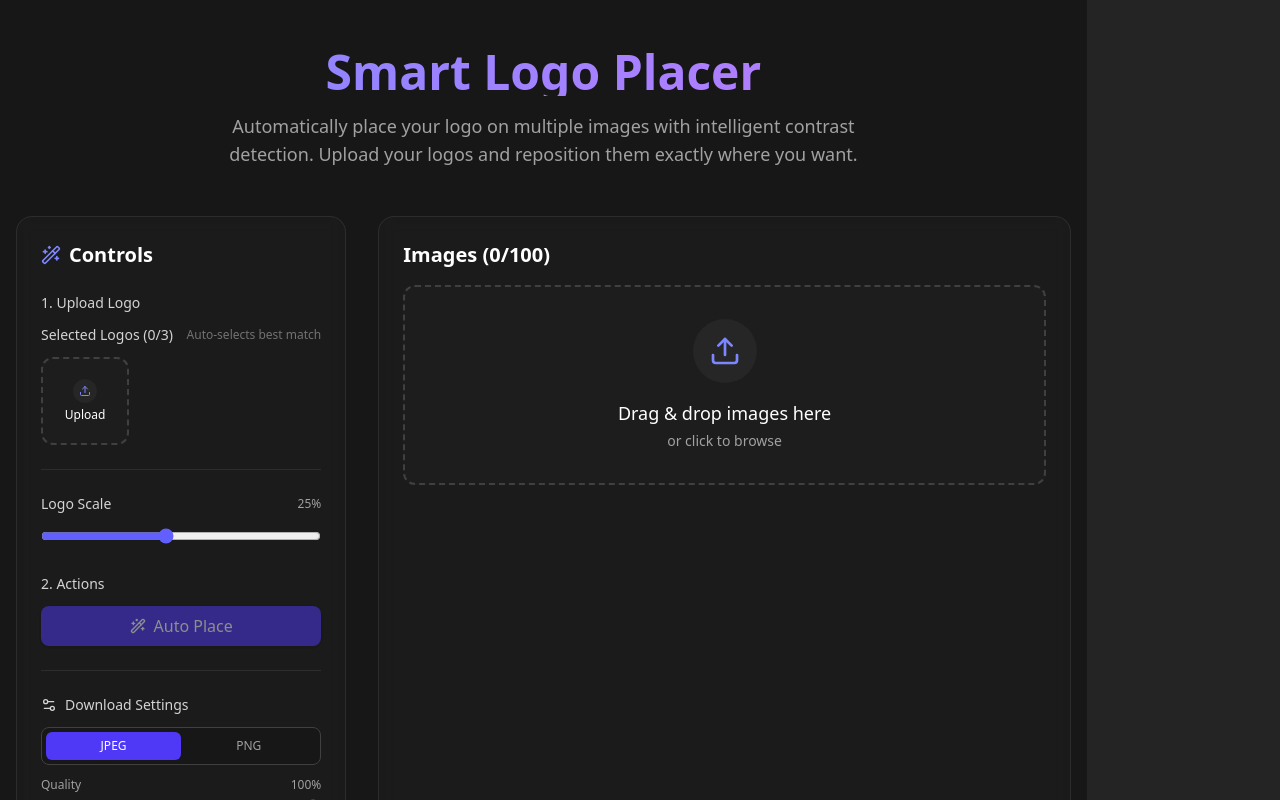
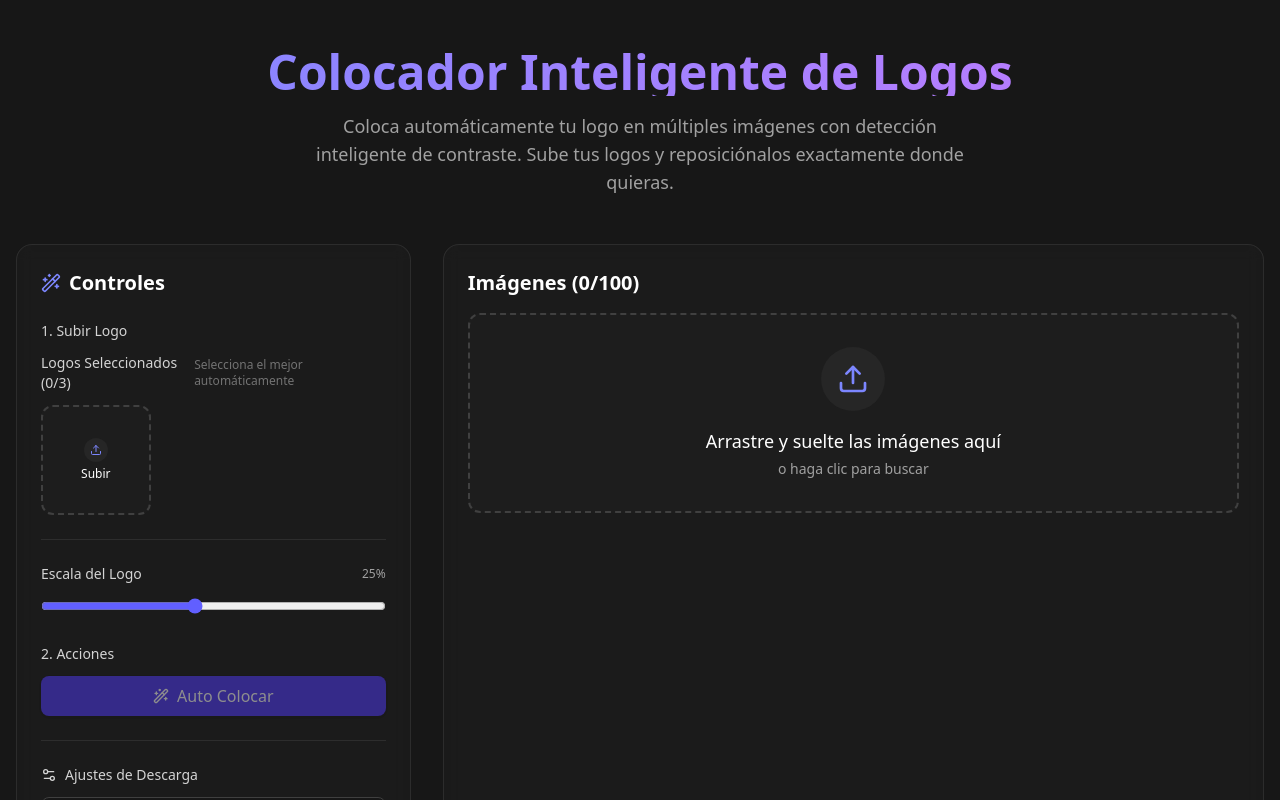
Before and after one commit to Daniel-Banda/AppLogo, a React (Vite) app: page / in a window 1280 px wide. Shown: the top 800 px of the page. Built offline with nearby package versions, Linux system fonts and the light colour scheme.

Commit message:
Add files

```diff
--- a/src/App.tsx
+++ b/src/App.tsx
@@ -33,8 +33,8 @@ function App() {
       );
       setProcessedImages(results);
     } catch (error) {
-      console.error('Processing failed:', error);
-      alert('An error occurred during processing.');
+      console.error('Error al procesar:', error);
+      alert('Ocurrió un error durante el procesamiento.');
     } finally {
       setProcessing(false);
     }
@@ -114,7 +114,7 @@ function App() {
       }
     } catch (e) {
       console.error(e);
-      alert("Error generating download");
+      alert("Error al generar la descarga");
     } finally {
       setIsDownloading(false);
     }
@@ -129,11 +129,11 @@ function App() {
       <div className="max-w-7xl mx-auto px-4 py-8 md:py-12">
         <header className="mb-12 text-center">
           <h1 className="text-4xl md:text-5xl font-bold mb-4 bg-gradient-to-r from-indigo-400 to-purple-400 bg-clip-text text-transparent">
-            Smart Logo Placer
+            Colocador Inteligente de Logos
           </h1>
           <p className="text-neutral-400 max-w-2xl mx-auto text-lg">
-            Automatically place your logo on multiple images with intelligent contrast detection.
-            Upload your logos and reposition them exactly where you want.
+            Coloca automáticamente tu logo en múltiples imágenes con detección inteligente de contraste.
+            Sube tus logos y reposiciónalos exactamente donde quieras.
           </p>
         </header>
 
@@ -144,13 +144,13 @@ function App() {
             <div className="bg-neutral-800/30 border border-neutral-700/50 rounded-2xl p-6 backdrop-blur-sm sticky top-8">
               <h2 className="text-xl font-semibold mb-6 flex items-center gap-2">
                 <Wand2 className="w-5 h-5 text-indigo-400" />
-                Controls
+                Controles
               </h2>
 
               <div className="space-y-6">
                 <section>
                   <label className="block text-sm font-medium text-neutral-300 mb-3">
-                    1. Upload Logo
+                    1. Subir Logo
                   </label>
                   <LogoUploader />
                 </section>
@@ -160,7 +160,7 @@ function App() {
                 <section>
                   <div className="flex justify-between items-center mb-3">
                     <label className="block text-sm font-medium text-neutral-300">
-                      Logo Scale
+                      Escala del Logo
                     </label>
                     <span className="text-xs text-neutral-400">{Math.round(logoScale * 100)}%</span>
                   </div>
@@ -177,7 +177,7 @@ function App() {
 
                 <section>
                   <label className="block text-sm font-medium text-neutral-300 mb-3">
-                    2. Actions
+                    2. Acciones
                   </label>
                   <div className="grid grid-cols-1 gap-3">
                     <Button
@@ -187,7 +187,7 @@ function App() {
                       isLoading={isProcessing}
                     >
                       <Wand2 className="w-4 h-4" />
-                      Auto Place
+                      Auto Colocar
                     </Button>
                   </div>
                 </section>
@@ -197,7 +197,7 @@ function App() {
                 <section>
                   <div className="flex items-center gap-2 mb-3 text-neutral-300">
                     <Settings2 className="w-4 h-4" />
-                    <span className="text-sm font-medium">Download Settings</span>
+                    <span className="text-sm font-medium">Ajustes de Descarga</span>
                   </div>
 
                   <div className="space-y-3">
@@ -219,7 +219,7 @@ function App() {
                     {downloadFormat === 'image/jpeg' && (
                       <div>
                         <div className="flex justify-between items-center mb-1">
-                          <span className="text-xs text-neutral-400">Quality</span>
+                          <span className="text-xs text-neutral-400">Calidad</span>
                           <span className="text-xs text-neutral-400">{Math.round(downloadQuality * 100)}%</span>
                         </div>
                         <input
@@ -244,7 +244,7 @@ function App() {
                       isLoading={isDownloading}
                     >
                       <Download className="w-4 h-4" />
-                      Download
+                      Descargar
                     </Button>
                     <Button
                       variant="ghost"
@@ -253,7 +253,7 @@ function App() {
                       onClick={handleReset}
                     >
                       <RotateCcw className="w-4 h-4" />
-                      Reset
+                      Reiniciar
                     </Button>
                   </div>
                 </section>
@@ -268,7 +268,7 @@ function App() {
               {processedImages.length > 0 ? (
                 <div>
                   <div className="flex justify-between items-center mb-6">
-                    <h2 className="text-xl font-semibold text-white">Processed Images ({processedImages.length})</h2>
+                    <h2 className="text-xl font-semibold text-white">Imágenes Procesadas ({processedImages.length})</h2>
                   </div>
                   <div className="grid grid-cols-2 md:grid-cols-3 gap-4">
                     {processedImages.map((img, idx) => (
--- a/src/components/ImageUploader.tsx
+++ b/src/components/ImageUploader.tsx
@@ -13,7 +13,7 @@ export const ImageUploader = () => {
     const onDrop = useCallback((acceptedFiles: File[]) => {
         // Basic validation for 40 limit could be here or in store
         if (images.length + acceptedFiles.length > 100) {
-            alert('Maximum 100 images allowed.');
+            alert('Se permiten máximo 100 imágenes.');
             return;
         }
         addImages(acceptedFiles);
@@ -29,10 +29,10 @@ export const ImageUploader = () => {
     return (
         <div className="w-full space-y-4">
             <div className="flex justify-between items-center">
-                <h2 className="text-xl font-semibold text-white">Images ({images.length}/100)</h2>
+                <h2 className="text-xl font-semibold text-white">Imágenes ({images.length}/100)</h2>
                 {images.length > 0 && (
                     <Button variant="ghost" size="sm" onClick={() => images.forEach(() => removeImage(0))}>
-                        Clear All
+                        Limpiar Todo
                     </Button>
                 )}
             </div>
@@ -50,9 +50,9 @@ export const ImageUploader = () => {
                     <Upload className="w-8 h-8 text-indigo-400" />
                 </div>
                 <p className="text-lg font-medium text-white mb-1">
-                    {isDragActive ? "Drop images here" : "Drag & drop images here"}
+                    {isDragActive ? "Suelte las imágenes aquí" : "Arrastre y suelte las imágenes aquí"}
                 </p>
-                <p className="text-sm text-neutral-400">or click to browse</p>
+                <p className="text-sm text-neutral-400">o haga clic para buscar</p>
             </div>
 
             <AnimatePresence>
--- a/src/components/LogoUploader.tsx
+++ b/src/components/LogoUploader.tsx
@@ -11,7 +11,7 @@ export const LogoUploader = () => {
 
     const onDrop = useCallback((acceptedFiles: File[]) => {
         if (logos.length + acceptedFiles.length > 3) {
-            alert('Maximium 3 logos allowed.');
+            alert('Se permiten máximo 3 logos.');
             return;
         }
         addLogos(acceptedFiles);
@@ -31,8 +31,8 @@ export const LogoUploader = () => {
             {/* Active Logos */}
             <div className="space-y-3">
                 <div className="flex justify-between items-center">
-                    <h3 className="text-sm font-medium text-neutral-300">Selected Logos ({logos.length}/3)</h3>
-                    <p className="text-xs text-neutral-500">Auto-selects best match</p>
+                    <h3 className="text-sm font-medium text-neutral-300">Logos Seleccionados ({logos.length}/3)</h3>
+                    <p className="text-xs text-neutral-500">Selecciona el mejor automáticamente</p>
                 </div>
 
                 <div className="grid grid-cols-3 gap-2">
@@ -68,7 +68,7 @@ export const LogoUploader = () => {
                             <div className="p-1.5 bg-neutral-800 rounded-full mb-1">
                                 <Upload className="w-3 h-3 text-indigo-400" />
                             </div>
-                            <p className="text-xs font-medium text-white">Upload</p>
+                            <p className="text-xs font-medium text-white">Subir</p>
                         </div>
                     )}
                 </div>
--- a/src/index.css
+++ b/src/index.css
@@ -17,8 +17,11 @@
 
 body {
   margin: 0;
-  display: flex;
-  place-items: center;
   min-width: 320px;
   min-height: 100vh;
+  background-color: #121212;
 }
+
+#root {
+  width: 100%;
+}
```
Also changed, not shown: src/components/LogoPlacementEditor.tsx (+8 -8 lines), src/components/MaskEditor.tsx (+11 -11 lines).
